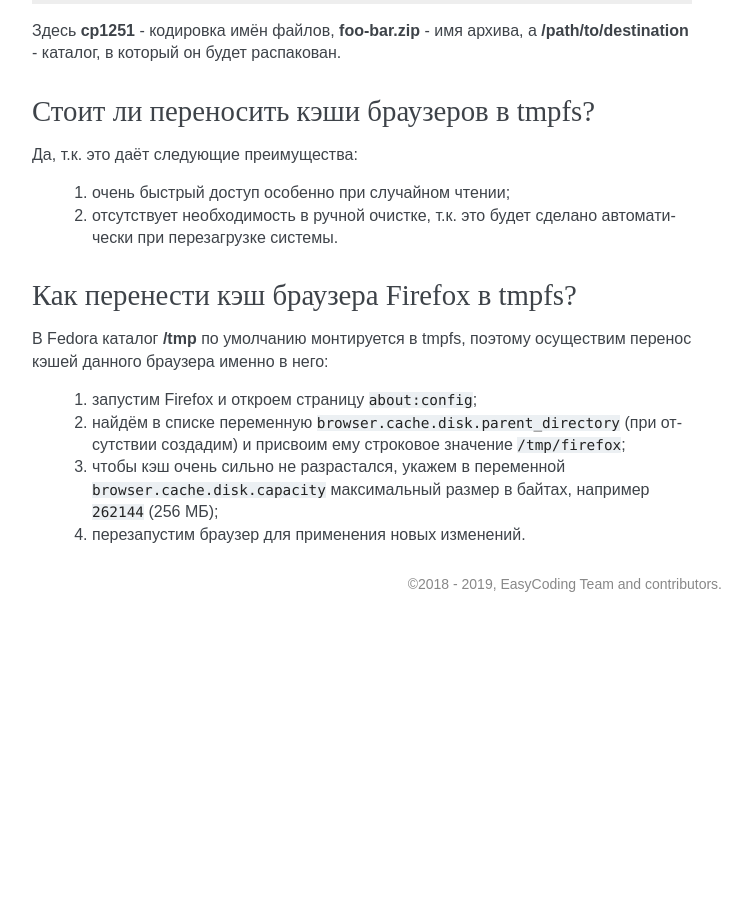
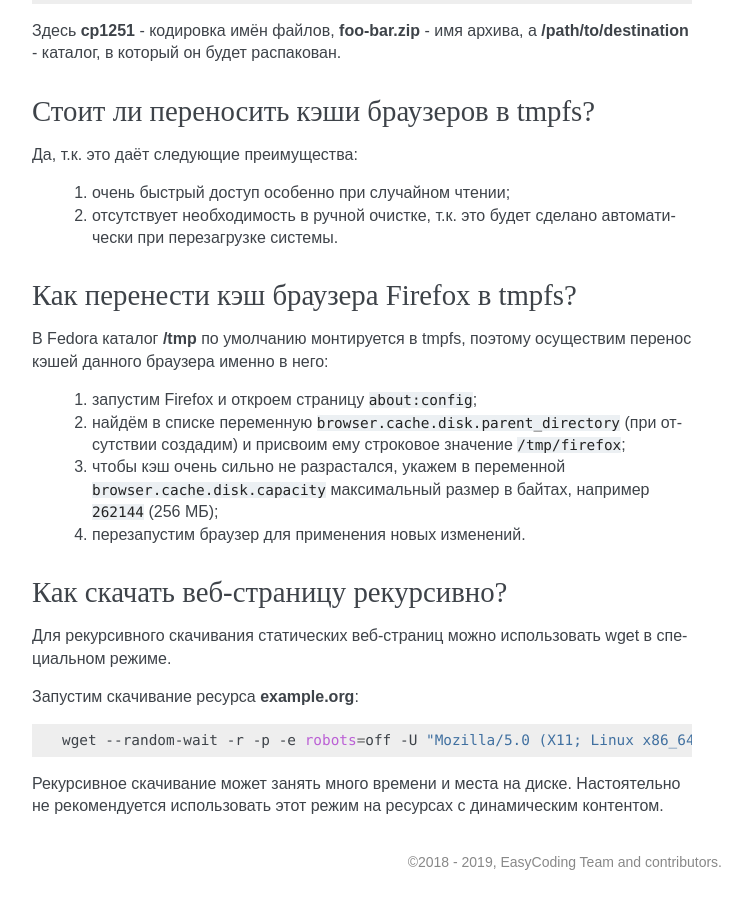
Before and after one commit to RussianFedora/FAQ, a Sphinx documentation site: the page built from source/using-system.rst, in a window 1280 px wide and 900 px high, scrolled down 23464 px. Shown: the whole window, without its empty margins (388-1140 px from the left). Built offline with Sphinx 7.4.7, drawn with Linux system fonts in a browser that asks for light colours; before the commit the page ends 24086 px from its top, so only the background shows below that; some of the changed text lies outside the part shown.

Commit message:
Added question about using wget to download static web pages.

```diff
--- a/source/using-system.rst
+++ b/source/using-system.rst
@@ -1336,3 +1336,19 @@ Zip-архивы, созданные штатными средствами ОС
   2. найдём в списке переменную ``browser.cache.disk.parent_directory`` (при отсутствии создадим) и присвоим ему строковое значение ``/tmp/firefox``;
   3. чтобы кэш очень сильно не разрастался, укажем в переменной ``browser.cache.disk.capacity`` максимальный размер в байтах, например ``262144`` (256 МБ);
   4. перезапустим браузер для применения новых изменений.
+
+.. index:: wget, http, web, download
+.. _wget-spider:
+
+Как скачать веб-страницу рекурсивно?
+=======================================
+
+Для рекурсивного скачивания статических веб-страниц можно использовать wget в специальном режиме.
+
+Запустим скачивание ресурса **example.org**:
+
+.. code-block:: bash
+
+    wget --random-wait -r -p -e robots=off -U "Mozilla/5.0 (X11; Linux x86_64; rv:66.0) Gecko/20100101 Firefox/66.0" https://example.org
+
+Рекурсивное скачивание может занять много времени и места на диске. Настоятельно не рекомендуется использовать этот режим на ресурсах с динамическим контентом.
```
